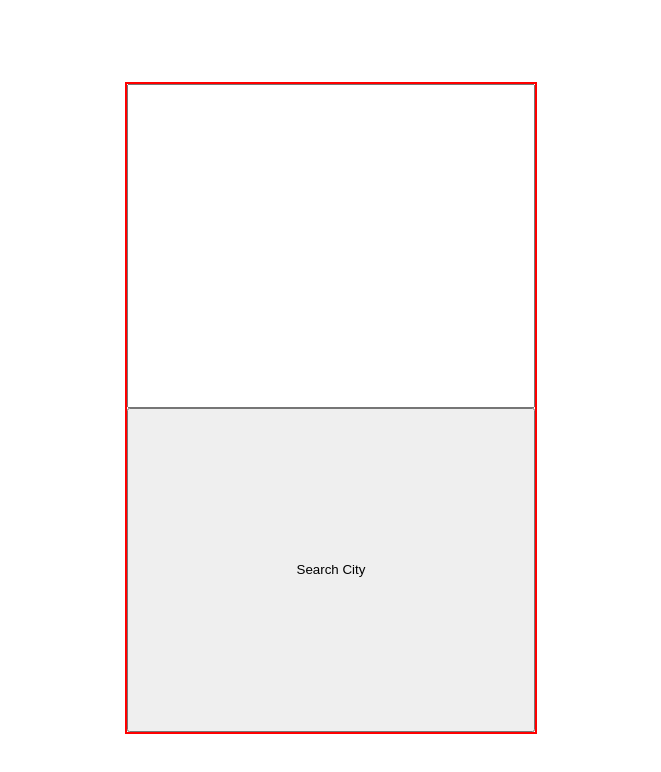
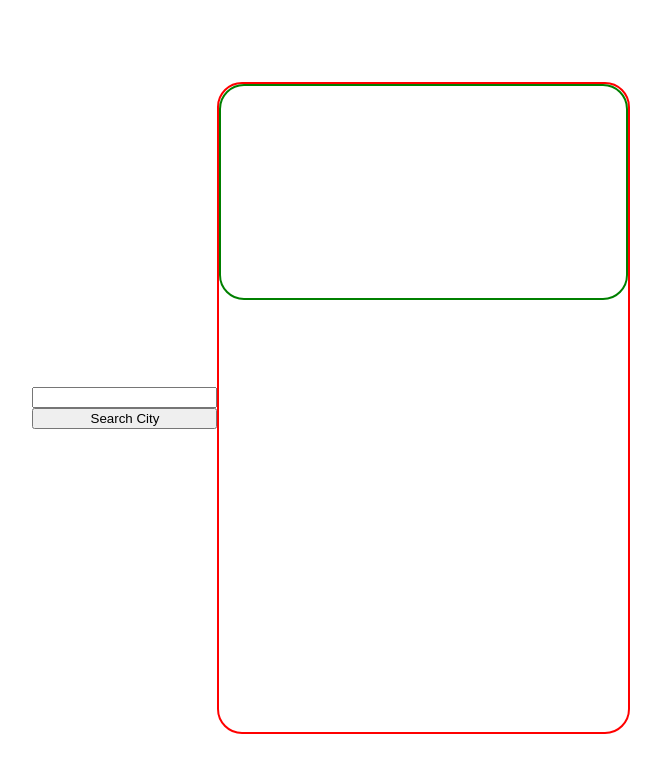
Before and after one commit to kamron-dev/weather-widget, a website built with webpack: page src/index.html in a window 1280 px wide. Shown: the whole page, without its empty margins (309-970 px from the left). Built offline with nearby package versions, Linux system fonts and the light colour scheme.

Commit message:
added a div into the card

```diff
--- a/src/index.html
+++ b/src/index.html
@@ -6,10 +6,17 @@
     <title>Weather</title>
 </head>
 <body>
-    <div id="card">
+    <div id="search">
         <input type="text" name="cityName" id="cityName">
         <button id="citySubmit">Search City</button>
 
     </div>
+    <div id="card">
+        <div id="cardText">
+            <h2 id="cityName"></h2>
+            <h1 id="temp_C"></h1>
+            <h2 id="desc"></h2>
+        </div>
+    </div>
 </body>
 </html>
--- a/src/style.css
+++ b/src/style.css
@@ -10,5 +10,20 @@ body {
     width: calc(53.98mm * 2);
     height: calc(85.6mm * 2);
     display: grid;
+    grid-template-rows: 2fr 1fr 3fr;
+
+    border-radius: 25px;
 
 }
+#cardText {
+    border: 2px solid green;
+    border-radius: inherit;
+    display: flex;
+    flex-direction: column;
+}
+
+#search {
+    display: flex;
+    flex-direction: column;
+
+}
```
Also changed, not shown: dist/index.html, dist/main.js.
